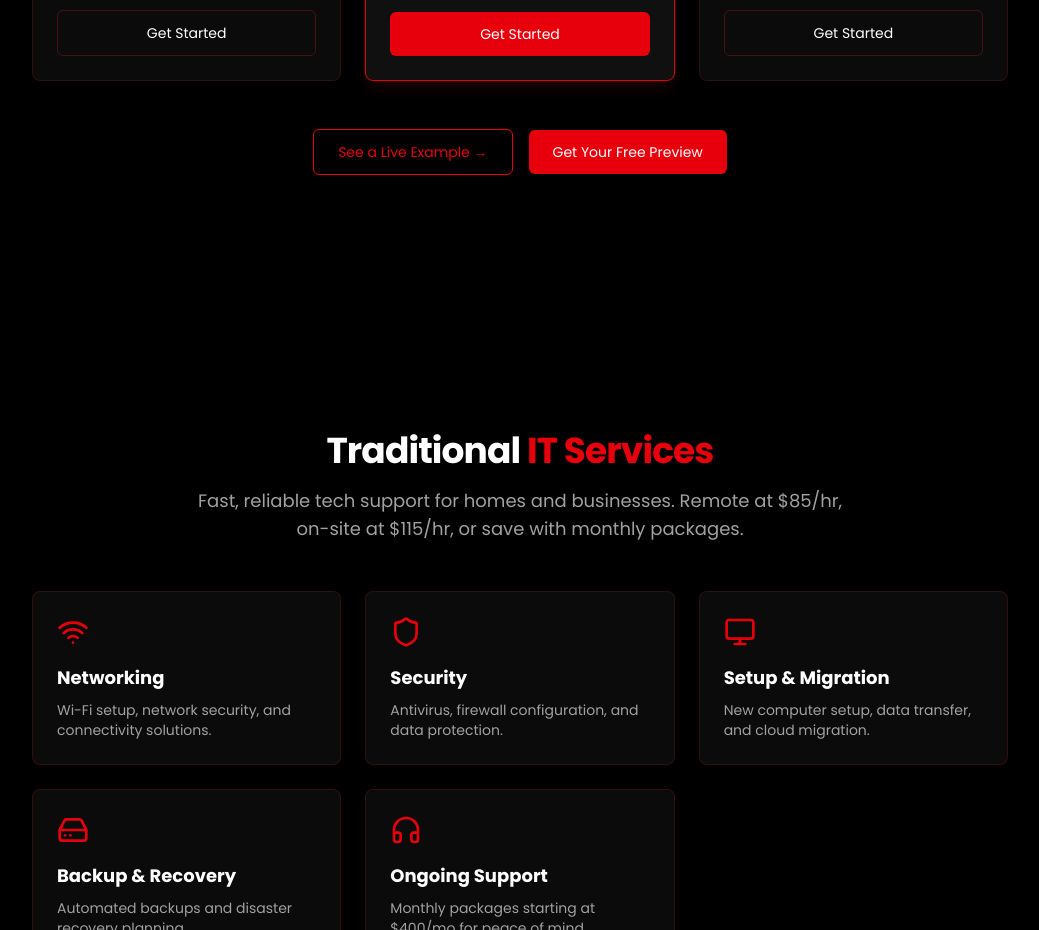
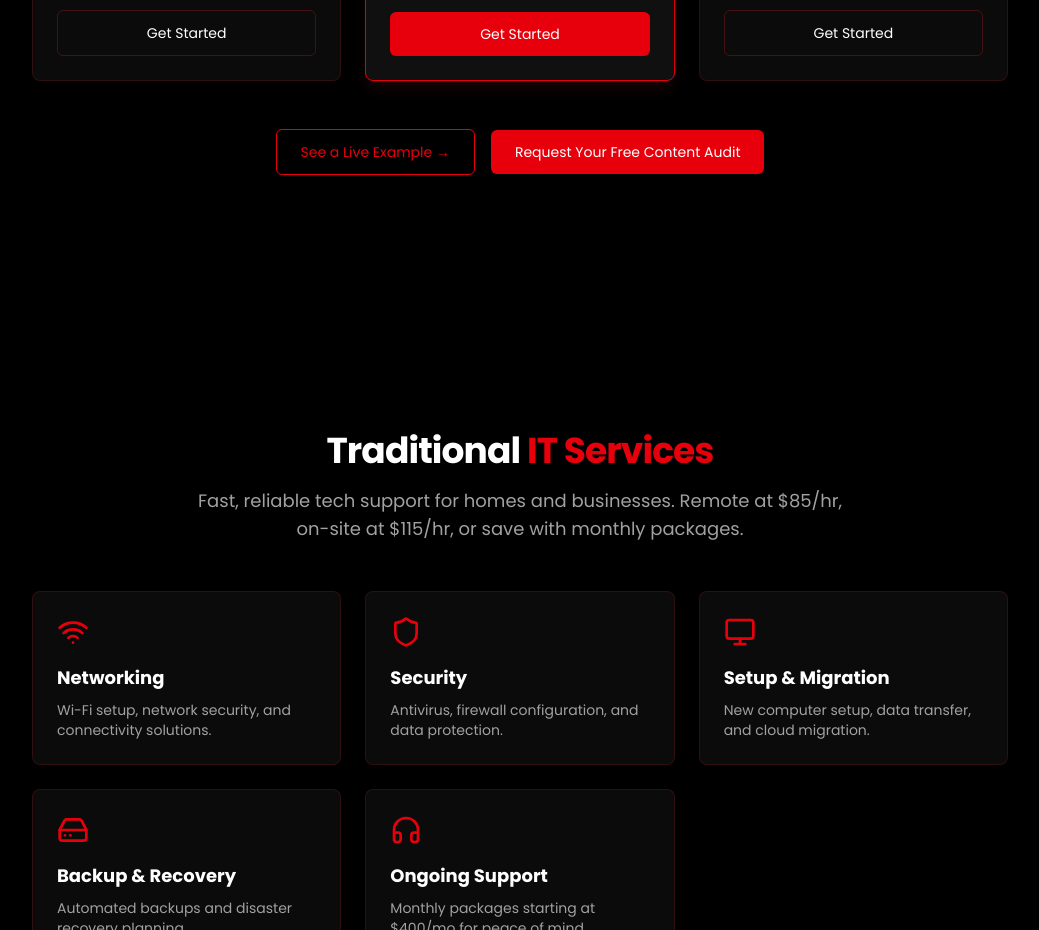
Before and after one commit to AIFriendDan/hcihytech, a Next.js app: page / in a window 1280 px wide. Shown: the part 4880-5810 px from the top of the page, without its empty margins (120-1159 px from the left). Built offline with nearby package versions, Linux system fonts and the light colour scheme; no server answers.

Commit message:
feat: updated cta button for  SocialMediaServices section to homepage

```diff
--- a/app/components/SocialMediaServices.tsx
+++ b/app/components/SocialMediaServices.tsx
@@ -143,7 +143,7 @@ export default function SocialMediaServices() {
             }}
             className="inline-block rounded-md bg-red-600 px-6 py-3 text-sm font-medium text-white hover:bg-red-700 transition-all"
           >
-            Get Your Free Preview
+            Request Your Free Content Audit
           </a>
         </motion.div>
       </motion.div>
```
